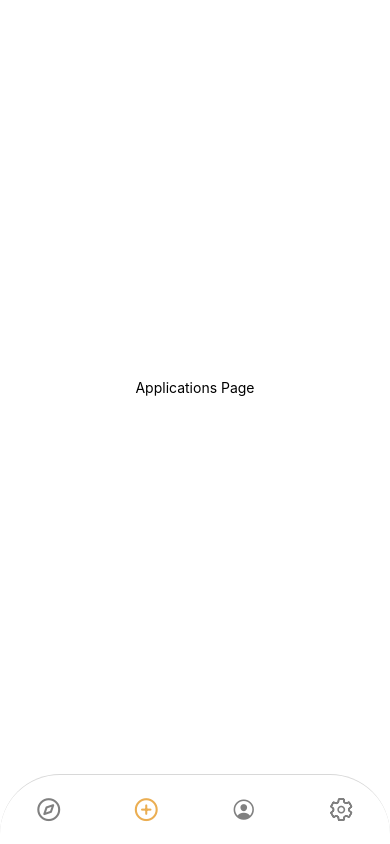
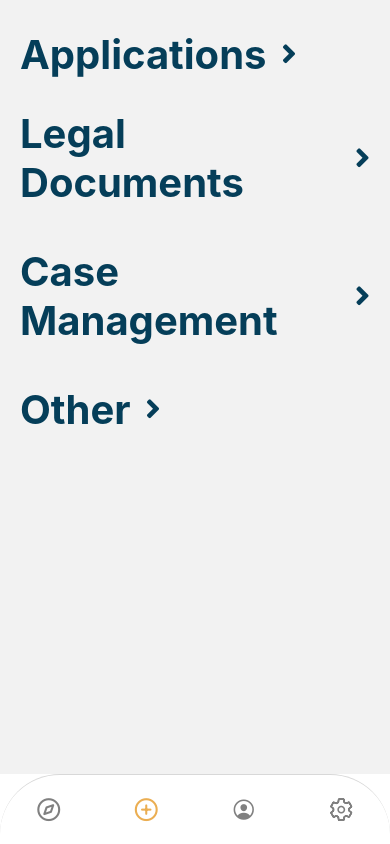
Before and after one commit to Valyria-Studios/geo_browser_app, a React Native app in the folder App/: screen /Applications in a window 390 px wide. Built offline with nearby package versions, Linux system fonts and the light colour scheme.

Commit message:
Updated Applications Page

```diff
--- a/App/screens/Applications.js
+++ b/App/screens/Applications.js
@@ -1,18 +1,111 @@
-import { StyleSheet, Text, View } from "react-native";
+import React, { useState } from "react";
+import { View, Text, StyleSheet, TouchableOpacity } from "react-native";
+import { SafeAreaView } from "react-native-safe-area-context";
+import Icon from "react-native-vector-icons/FontAwesome5";
 
-export default function Applications() {
+export default function App() {
+  const [isDropdownVisible, setDropdownVisible] = useState(false);
+
+  const handleDropdownItemPress = (item) => {
+    console.log(`Item ${item} pressed.`);
+  };
+
+  const handleTextPress = (index) => {
+    console.log(`Text ${index} pressed.`);
+  };
+
   return (
-    <View style={styles.container}>
-      <Text>Applications Page</Text>
-    </View>
+    <SafeAreaView style={styles.safeArea}>
+      <View style={styles.container}>
+        <TouchableOpacity
+          activeOpacity={0.6}
+          onPress={() => setDropdownVisible(!isDropdownVisible)}
+          style={styles.dropdownButton}
+        >
+          <Text style={styles.text}>Applications</Text>
+          <Icon
+            name={isDropdownVisible ? "angle-down" : "angle-right"}
+            size={30}
+            style={styles.icon}
+          />
+        </TouchableOpacity>
+
+        {isDropdownVisible && (
+          <View style={styles.dropdownContainer}>
+            {[
+              "Food Benefits",
+              "Health Insurance",
+              "Cash Assistance",
+              "Affordable Housing",
+              "Job Placement",
+              "Continuing Education",
+              "Disability Assistance",
+            ].map((item, index) => (
+              <TouchableOpacity
+                activeOpacity={0.6}
+                key={index}
+                onPress={() => handleDropdownItemPress(item)}
+              >
+                <Text style={styles.dropdownItem}>{item}</Text>
+              </TouchableOpacity>
+            ))}
+          </View>
+        )}
+
+        {["Legal Documents", "Case Management", "Other"].map((text, index) => (
+          <TouchableOpacity
+            activeOpacity={0.6}
+            key={index}
+            onPress={() => handleTextPress(index + 1)}
+            style={styles.textButton}
+          >
+            <Text style={styles.text}>{text}</Text>
+            <Icon name="angle-right" size={30} style={styles.icon} />
+          </TouchableOpacity>
+        ))}
+      </View>
+    </SafeAreaView>
   );
 }
 
 const styles = StyleSheet.create({
+  safeArea: {
+    flex: 1,
+  },
   container: {
     flex: 1,
-    backgroundColor: "#fff",
+    padding: 20,
+  },
+  text: {
+    fontWeight: "700",
+    fontSize: 40,
+    color: "#053e59",
+    marginVertical: 10,
+    marginRight: 15, // Adding spacing to the right of the text
+  },
+  icon: {
+    color: "#053e59",
+  },
+  dropdownButton: {
+    flexDirection: "row",
     alignItems: "center",
-    justifyContent: "center",
+  },
+  textButton: {
+    flexDirection: "row",
+    alignItems: "center",
+    marginVertical: 10,
+  },
+  dropdownContainer: {
+    backgroundColor: "#f1f1f1",
+    borderRadius: 5,
+  },
+  dropdownItem: {
+    color: "#053e59",
+    fontWeight: "600",
+    fontSize: 25,
+    padding: 10,
+    paddingLeft: 40,
+    borderBottomColor: "#ddd",
+    borderBottomWidth: 1,
   },
 });
```
